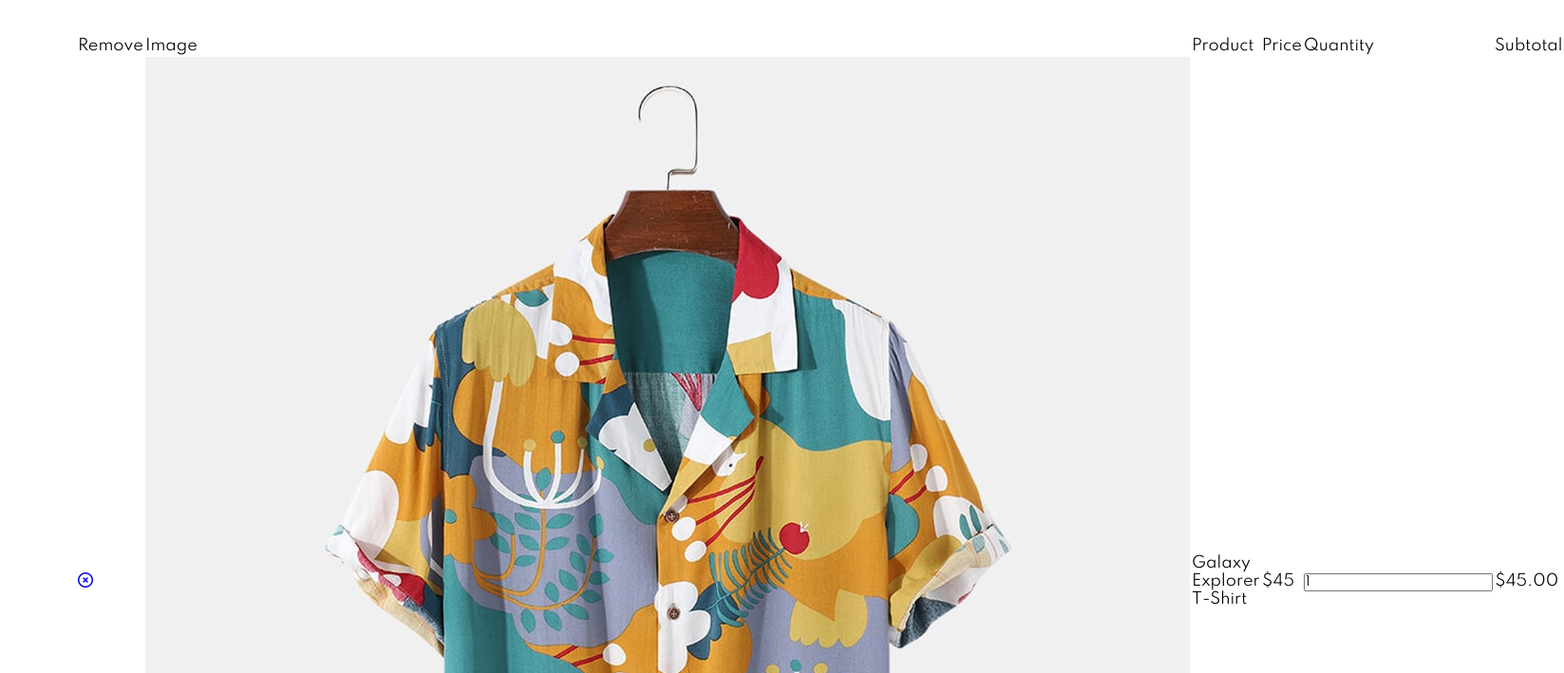
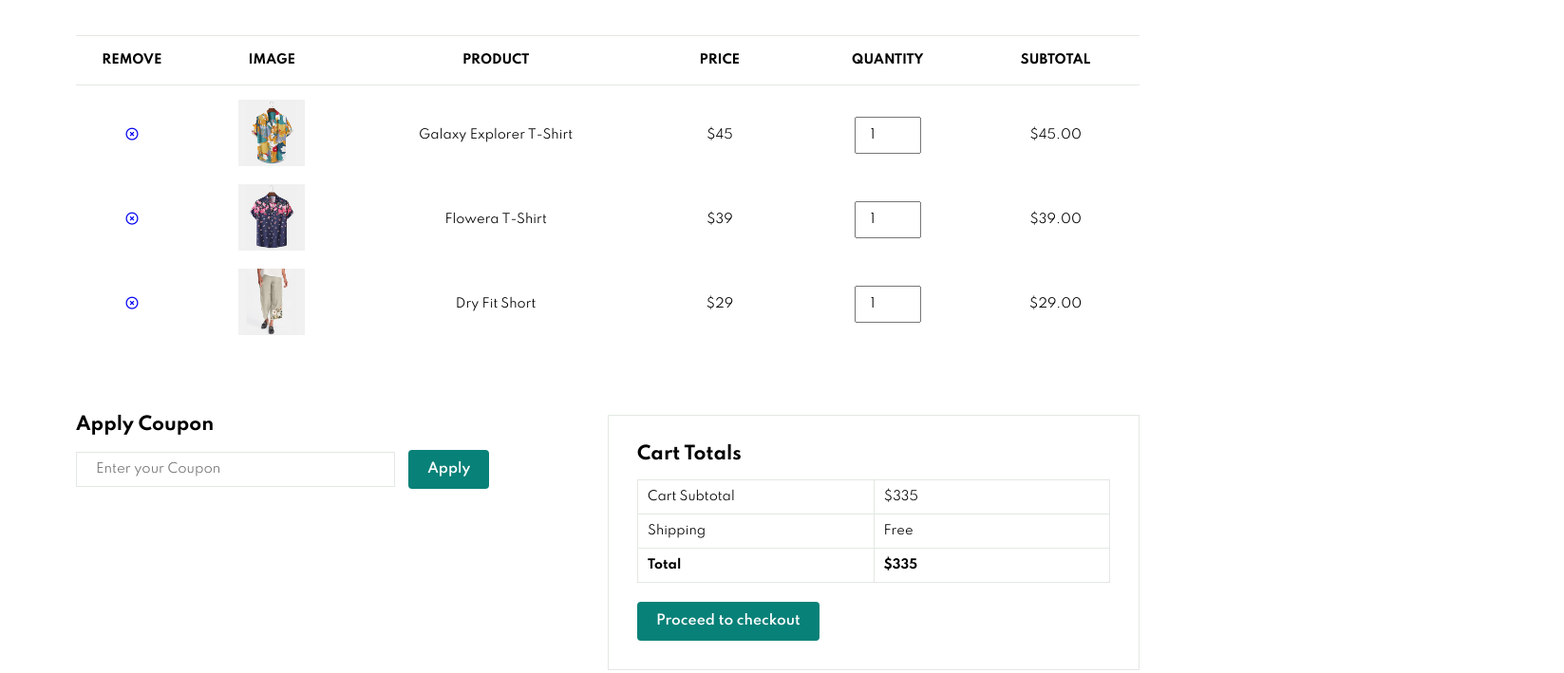
Before and after one commit to MohammadFaseeh/Trendora-Ecommerce, a plain HTML site: page cart.html in a window 1280 px wide. Shown: the part 408-1117 px from the top of the page at 95% size, 1647 px wide, since content can reach past the window. Drawn offline with Linux system fonts and the light colour scheme.

Commit message:
style.css

```diff
--- a/style.css
+++ b/style.css
@@ -349,6 +349,7 @@ body {
 #banner3 .banner-box2 {
   background-image: url("img/banner/b4.jpg");
   width: 30%;
+
 }
 #banner3 .banner-box3 {
   background-image: url("img/banner/b18.jpg");
@@ -356,7 +357,8 @@ body {
 #banner3 h2 {
   color: #fff;
   font-weight: 900;
-  font-size: 22px;
+  font-size: 20px;
+   line-height: 1.5;
 }
 #banner3 h3 {
   color: #ec544e;
@@ -467,6 +469,7 @@ footer .copyright {
 /* Shop Page */
 #page-header {
   background-image: url("img/banner/b1.jpg");
+  background-position: center;
   width: 100%;
   height: 40vh;
   background-size: cover;
@@ -549,6 +552,7 @@ footer .copyright {
 /* Blog Page */
 #page-header.blog-header {
   background-image: url("img/banner/b19.jpg");
+  background-position: center;
 }
 #blog {
   padding: 150px 150px 0 150px;
@@ -608,6 +612,7 @@ footer .copyright {
 /* About Page */
 #page-header.about-header {
   background-image: url("img/about/banner.png");
+  background-position: center;
 }
 #about-head {
   display: flex;
@@ -635,6 +640,9 @@ footer .copyright {
 }
 
 /* Contact Page */
+#page-header.contact-header{
+  background-image: url("img/banner/contact.jpg");
+}
 #contact-details {
   display: flex;
   justify-content: space-between;
@@ -726,6 +734,103 @@ footer .copyright {
   font-size: 16px;
   font-weight: 600;
   color: #000;
+}
+/* Cart Page */
+#page-header.cart-header {
+  background-image: url("img/banner/cart.jpg");
+  background-position: center;
+}
+#cart{
+  overflow-x: auto;
+}
+#cart table{
+  width: 100%;
+  border-collapse: collapse;
+  table-layout: fixed;
+  white-space: nowrap;
+}
+#cart table img{
+  width: 70px;
+}
+#cart table td:nth-child(1){
+  width: 100px;
+  text-align: center;
+}
+#cart table td:nth-child(2){
+  width: 150px;
+  text-align: center;
+}
+#cart table td:nth-child(3){
+  width: 250px;
+  text-align: center;
+}
+#cart table td:nth-child(4),
+#cart table td:nth-child(5),
+#cart table td:nth-child(6){
+  width: 150px;
+  text-align: center;
+}
+#cart table td:nth-child(5) input{
+  width: 70px;
+  padding: 10px 5px 10px 15px;
+}
+#cart table thead{
+  border: 1px solid #e2e9e1;
+  border-left: none;
+  border-right: none;
+}
+#cart table thead td{
+  font-weight: 700;
+  text-transform: uppercase;
+  font-size: 13px;
+  padding: 18px 0;
+}
+#cart table tbody tr td{
+  padding-top: 15px;
+}
+#cart table tbody td{
+  font-size: 13px;
+}
+#cart-add{
+  display: flex;
+  flex-wrap: wrap;
+  justify-content: space-between;
+}
+#coupon{
+width: 50%;
+margin-bottom: 30px;
+}
+#coupon h3, #subtotal h3{
+  padding-bottom: 15px;
+}
+#coupon input{
+  padding: 10px 20px;
+  outline: none;
+  width: 60%;
+  margin-right: 10px;
+  border: 1px solid #e2e9e1;
+}
+#coupon button, #subtotal button{
+  background-color: #088178;
+  color: #fff;
+  padding: 12px 20px;
+}
+#subtotal{
+  width: 50%;
+  margin-bottom: 30px;
+  border: 1px solid #e2e9e1;
+  padding: 30px;
+}
+#subtotal table{
+  border-collapse: collapse;
+  width: 100%;
+  margin-bottom: 20px;
+}
+#subtotal table td{
+  width: 50%;
+  border: 1px solid #e2e9e1;
+  padding: 10px;
+  font-size: 13px;
 }
 
 /* Start Media Query */
@@ -874,6 +979,18 @@ footer .copyright {
     width: 100%;
   }
 
+  /* Cart Page */
+  #cart-add {
+    flex-direction: column;
+}
+#coupon {
+    width: 100%;
+}
+#subtotal {
+    width: 100%;
+    padding: 20px;
+}
+
 }
 
 /* For mobile screen */
```
